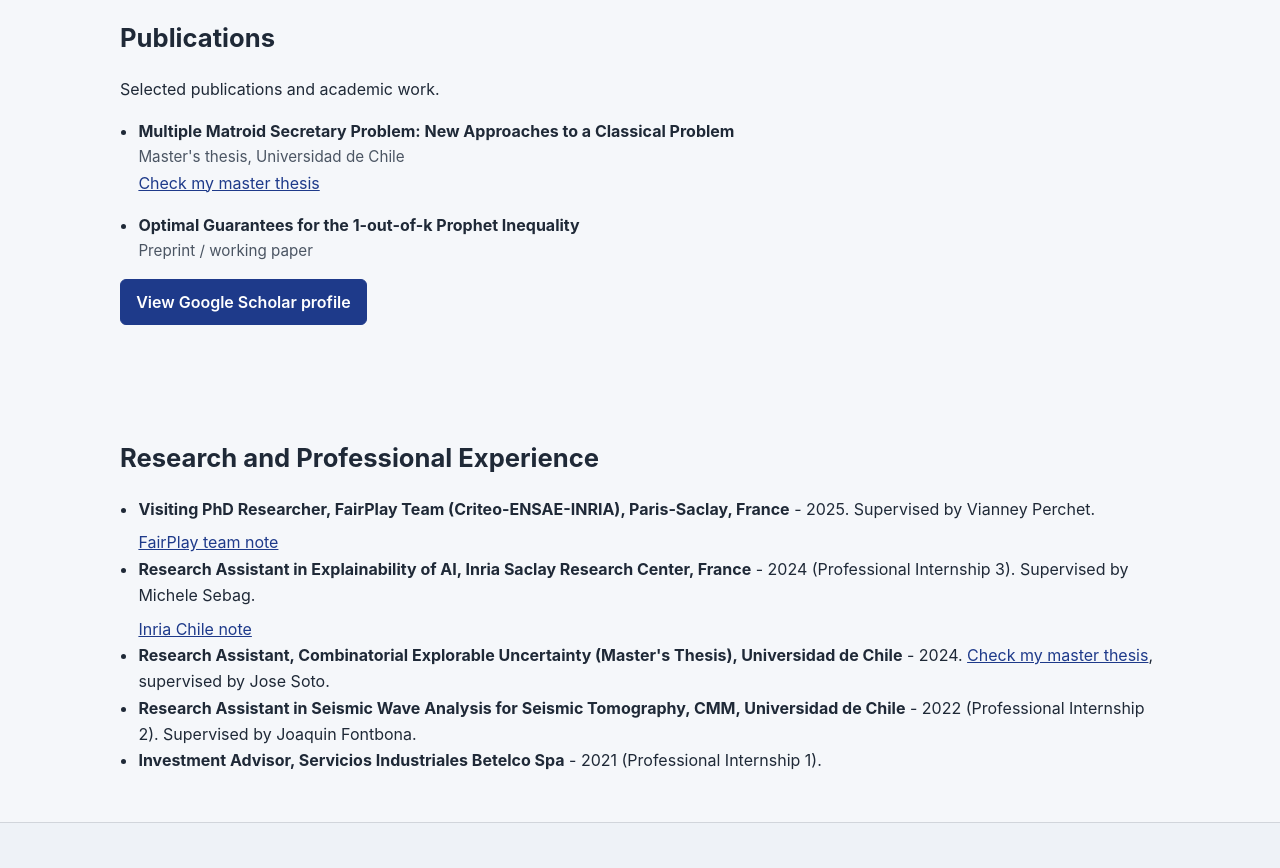
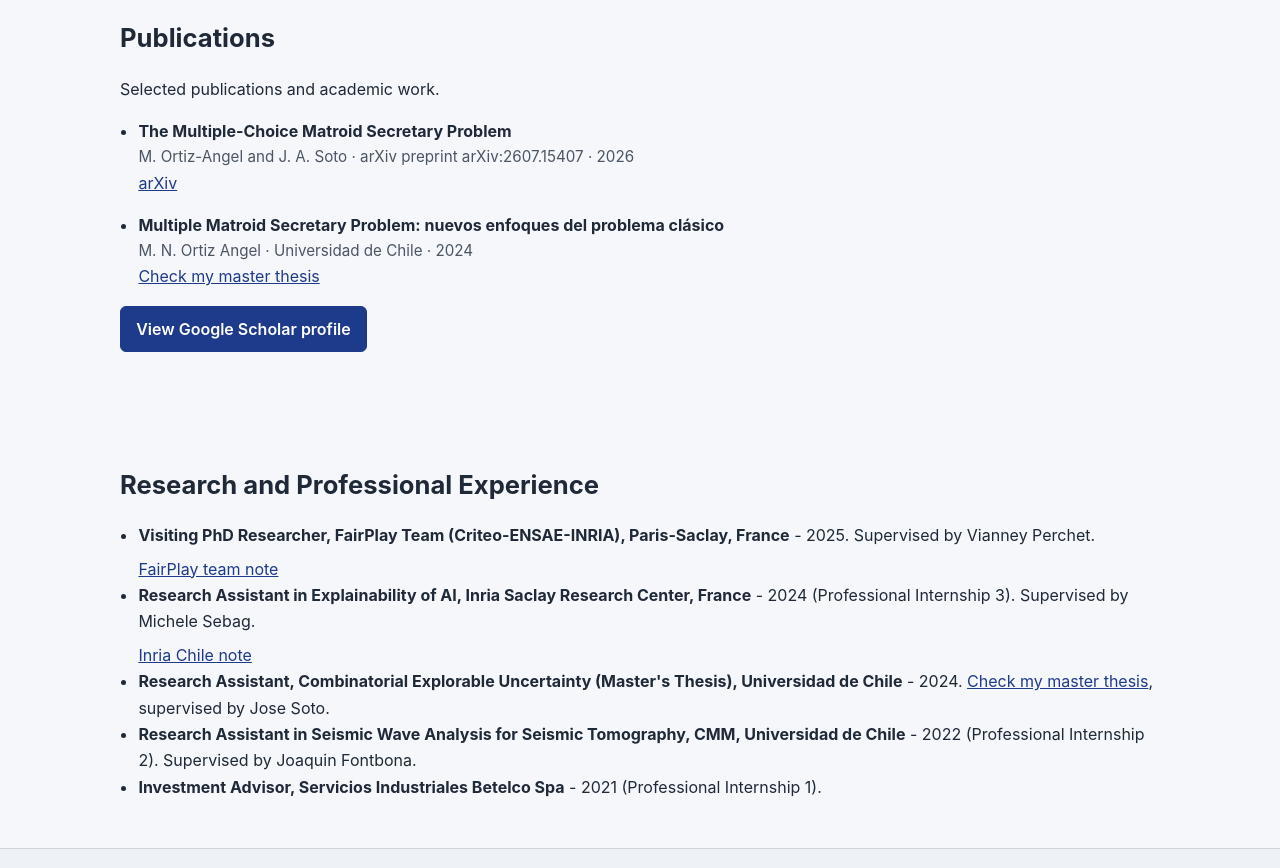
Before and after one commit to Matitox/Matias_website, a plain HTML site: page index.html in a window 1280 px wide. Shown: the part 1000-1868 px from the top of the page. Drawn offline with Linux system fonts and the light colour scheme.

Commit message:
Fix publications to match Scholar

```diff
--- a/index.html
+++ b/index.html
@@ -74,13 +74,14 @@
           <p>Selected publications and academic work.</p>
           <ul class="publication-list">
             <li>
-              <strong>Multiple Matroid Secretary Problem: New Approaches to a Classical Problem</strong>
-              <span class="pub-meta">Master's thesis, Universidad de Chile</span>
-              <a href="https://repositorio.uchile.cl/handle/2250/204434">Check my master thesis</a>
+              <strong>The Multiple-Choice Matroid Secretary Problem</strong>
+              <span class="pub-meta">M. Ortiz-Angel and J. A. Soto · arXiv preprint arXiv:2607.15407 · 2026</span>
+              <a href="https://arxiv.org/abs/2607.15407">arXiv</a>
             </li>
             <li>
-              <strong>Optimal Guarantees for the 1-out-of-k Prophet Inequality</strong>
-              <span class="pub-meta">Preprint / working paper</span>
+              <strong>Multiple Matroid Secretary Problem: nuevos enfoques del problema clásico</strong>
+              <span class="pub-meta">M. N. Ortiz Angel · Universidad de Chile · 2024</span>
+              <a href="https://repositorio.uchile.cl/handle/2250/204434">Check my master thesis</a>
             </li>
           </ul>
           <p class="links-row">
```
